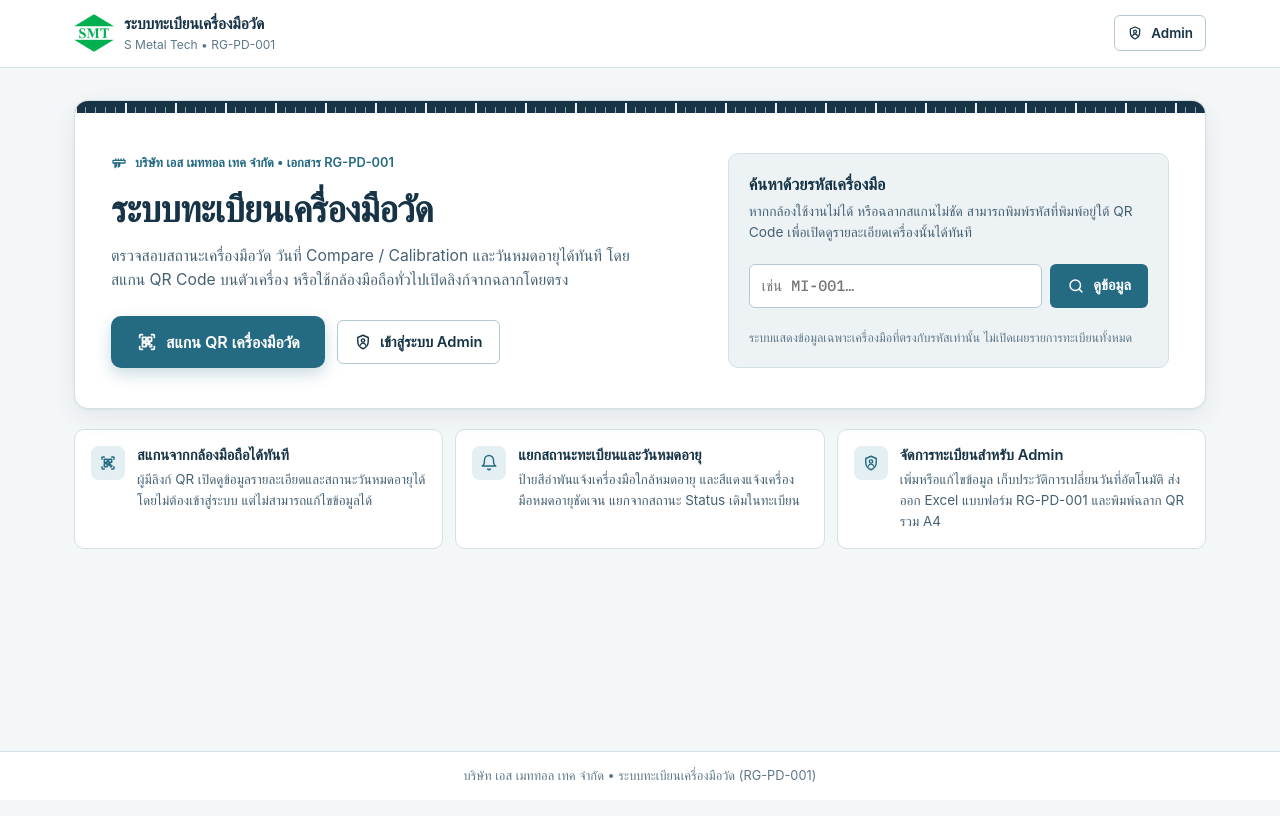
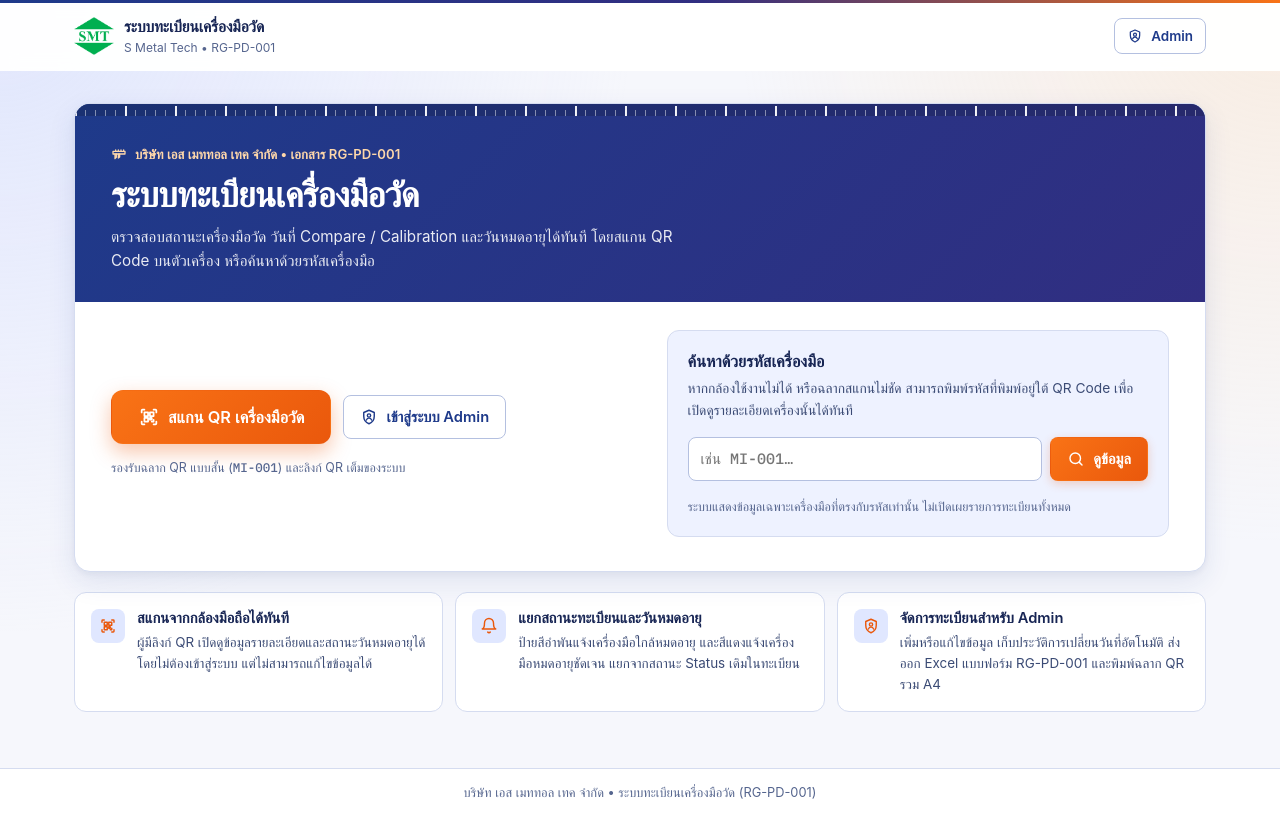
Before and after one commit to smetaltech027-afk/measuring-instrument-system, a React (Vite) app: page / in a window 1280 px wide. Built offline with nearby package versions, Linux system fonts and the light colour scheme; no server answers; a web font is replaced by a local one.

Commit message:
style: apply Theme 3 (Vibrant Indigo & Safety Orange) across web UI and email

```diff
--- a/index.html
+++ b/index.html
@@ -3,7 +3,7 @@
   <head>
     <meta charset="UTF-8" />
     <meta name="viewport" content="width=device-width, initial-scale=1.0, viewport-fit=cover" />
-    <meta name="theme-color" content="#F4F7F8" />
+    <meta name="theme-color" content="#F6F7FC" />
     <meta
       name="description"
       content="ระบบทะเบียนเครื่องมือวัด บริษัท เอส เมททอล เทค จำกัด — สแกน QR ตรวจสอบสถานะการสอบเทียบและวันหมดอายุ"
--- a/src/components/InstrumentPlaceholder.tsx
+++ b/src/components/InstrumentPlaceholder.tsx
@@ -33,21 +33,21 @@ export function InstrumentPlaceholder({ name, code }: InstrumentPlaceholderProps
       aria-label={`ภาพแทนชั่วคราวสำหรับ ${name} รหัส ${code}`}
       style={{ width: '100%', height: '100%', display: 'block' }}
     >
-      <rect width="320" height="240" fill="#EDF3F5" />
+      <rect width="320" height="240" fill="#EEF2FF" />
       {/* Subtle blueprint grid */}
-      <g stroke="#D6E3E9" strokeWidth="1">
+      <g stroke="#D5DCF0" strokeWidth="1">
         <path d="M0 40H320M0 80H320M0 120H320M0 160H320M0 200H320" />
         <path d="M40 0V240M80 0V240M120 0V240M160 0V240M200 0V240M240 0V240M280 0V240" />
       </g>
 
       {/* Precision caliper vector mark */}
-      <g transform="translate(86, 56)" stroke="#246A82" strokeWidth="2.4" fill="none">
+      <g transform="translate(86, 56)" stroke="#1E3A8A" strokeWidth="2.4" fill="none">
         <rect x="0" y="22" width="148" height="20" rx="3" fill="#FFFFFF" />
-        <path d="M18 42v34l12-10V42" fill="#DCEAF0" />
+        <path d="M18 42v34l12-10V42" fill="#E0E7FF" />
         <path d="M52 42v30l12-9V42" fill="#FFFFFF" />
-        <path d="M18 22V8l10 5v9" fill="#DCEAF0" />
+        <path d="M18 22V8l10 5v9" fill="#FFEDD5" stroke="#EA580C" />
         <path d="M52 22V10l10 5v7" fill="#FFFFFF" />
-        <g stroke="#173447" strokeWidth="1.5">
+        <g stroke="#172554" strokeWidth="1.5">
           <line x1="76" y1="22" x2="76" y2="30" />
           <line x1="88" y1="22" x2="88" y2="28" />
           <line x1="100" y1="22" x2="100" y2="32" />
@@ -58,7 +58,7 @@ export function InstrumentPlaceholder({ name, code }: InstrumentPlaceholderProps
       </g>
 
       {/* Code pill & caption */}
-      <rect x="86" y="156" width="148" height="28" rx="6" fill="#173447" />
+      <rect x="86" y="156" width="148" height="28" rx="6" fill="#1E3A8A" />
       <text
         x="160"
         y="175"
@@ -74,7 +74,7 @@ export function InstrumentPlaceholder({ name, code }: InstrumentPlaceholderProps
         x="160"
         y="204"
         textAnchor="middle"
-        fill="#466173"
+        fill="#3B4B75"
         fontSize="11"
         fontWeight="600"
         fontFamily="IBM Plex Sans Thai, sans-serif"
--- a/src/pages/HomePage.tsx
+++ b/src/pages/HomePage.tsx
@@ -48,9 +48,9 @@ export function HomePage({ onOpenInstrumentByToken, onNavigateAdmin }: HomePageP
   return (
     <main id="main-content" className="page-main">
       <section className="hero-workshop" aria-labelledby="home-title">
-        <div className="hero-ruler" aria-hidden="true" />
-        <div className="hero-grid">
-          <div style={{ display: 'flex', flexDirection: 'column', justifyContent: 'center' }}>
+        <div className="hero-banner">
+          <div className="hero-ruler" aria-hidden="true" />
+          <div className="hero-banner-content">
             <div className="hero-eyebrow">
               <CaliperIcon size={16} />
               <span>บริษัท เอส เมททอล เทค จำกัด • เอกสาร RG-PD-001</span>
@@ -60,9 +60,13 @@ export function HomePage({ onOpenInstrumentByToken, onNavigateAdmin }: HomePageP
             </h1>
             <p className="hero-desc">
               ตรวจสอบสถานะเครื่องมือวัด วันที่ Compare / Calibration และวันหมดอายุได้ทันที
-              โดยสแกน QR Code บนตัวเครื่อง หรือใช้กล้องมือถือทั่วไปเปิดลิงก์จากฉลากโดยตรง
+              โดยสแกน QR Code บนตัวเครื่อง หรือค้นหาด้วยรหัสเครื่องมือ
             </p>
+          </div>
+        </div>
 
+        <div className="hero-grid">
+          <div className="hero-action-panel">
             <div className="hero-primary-action">
               <button
                 type="button"
@@ -77,6 +81,9 @@ export function HomePage({ onOpenInstrumentByToken, onNavigateAdmin }: HomePageP
                 เข้าสู่ระบบ Admin
               </button>
             </div>
+            <p className="field-hint">
+              รองรับฉลาก QR แบบสั้น (<span className="mono">MI-001</span>) และลิงก์ QR เต็มของระบบ
+            </p>
           </div>
 
           <div className="lookup-panel" aria-labelledby="lookup-title">
--- a/src/styles/components.css
+++ b/src/styles/components.css
@@ -28,36 +28,40 @@
 
 .btn--primary {
   background-color: var(--brand-primary);
+  background-image: linear-gradient(135deg, #f97316 0%, #ea580c 100%);
   color: #ffffff;
+  box-shadow: 0 3px 10px rgba(234, 88, 12, 0.24);
 }
 
 .btn--primary:hover:not(:disabled) {
-  background-color: var(--brand-primary-hover);
+  background-image: linear-gradient(135deg, #ea580c 0%, #c2410c 100%);
 }
 
 .btn--primary-lg {
   background-color: var(--brand-primary);
+  background-image: linear-gradient(135deg, #f97316 0%, #ea580c 100%);
   color: #ffffff;
-  min-height: 52px;
-  padding: 0 24px;
-  font-size: 1rem;
+  min-height: 54px;
+  padding: 0 26px;
+  font-size: 1.02rem;
   border-radius: var(--radius-md);
-  box-shadow: 0 6px 16px rgba(36, 106, 130, 0.24);
+  box-shadow: 0 8px 20px rgba(234, 88, 12, 0.34);
 }
 
 .btn--primary-lg:hover:not(:disabled) {
-  background-color: var(--brand-primary-hover);
+  background-image: linear-gradient(135deg, #ea580c 0%, #c2410c 100%);
+  transform: translateY(-1px);
 }
 
 .btn--secondary {
   background-color: var(--bg-surface);
   border-color: var(--border-strong);
-  color: var(--ink-primary);
+  color: var(--brand-indigo);
 }
 
 .btn--secondary:hover:not(:disabled) {
   background-color: var(--bg-subtle);
-  border-color: var(--brand-primary);
+  border-color: var(--brand-indigo);
 }
 
 .btn--ghost {
@@ -213,14 +217,14 @@
 .code-chip {
   display: inline-flex;
   align-items: center;
-  padding: 2px 8px;
-  border-radius: 5px;
+  padding: 2px 9px;
+  border-radius: 6px;
   font-family: var(--font-mono);
   font-size: 0.8rem;
-  font-weight: 600;
-  background-color: var(--bg-tint);
-  color: var(--brand-navy);
-  border: 1px solid #c6dce4;
+  font-weight: 700;
+  background-color: var(--chip-bg);
+  color: var(--chip-ink);
+  border: 1px solid var(--chip-border);
 }
 
 /* Alerts & Feedback Banners */
--- a/src/styles/layout.css
+++ b/src/styles/layout.css
@@ -11,8 +11,10 @@
   position: sticky;
   top: 0;
   z-index: 30;
-  background-color: rgba(255, 255, 255, 0.94);
+  background-color: rgba(255, 255, 255, 0.96);
   backdrop-filter: blur(8px);
+  border-top: 3px solid transparent;
+  border-image: linear-gradient(90deg, #1e3a8a 0%, #312e81 55%, #f97316 100%) 1 0 0 0;
   border-bottom: 1px solid var(--border-default);
   padding-top: env(safe-area-inset-top);
 }
@@ -112,7 +114,7 @@
   justify-content: center;
 }
 
-/* Precision Workshop Hero */
+/* Precision Workshop Hero — Theme 3 Indigo Header + Safety Orange Actions */
 .hero-workshop {
   position: relative;
   background-color: var(--bg-surface);
@@ -122,14 +124,20 @@
   overflow: hidden;
 }
 
-/* Subtle caliper graduation ruler along top edge */
+/* Vibrant Indigo Banner with Caliper Graduation Ruler */
+.hero-banner {
+  background-color: var(--brand-indigo);
+  background-image: linear-gradient(135deg, #1e3a8a 0%, #312e81 100%);
+  color: #ffffff;
+}
+
 .hero-ruler {
   height: 12px;
-  background-color: var(--brand-navy);
+  background-color: rgba(15, 23, 42, 0.25);
   background-image: repeating-linear-gradient(
       90deg,
-      rgba(255, 255, 255, 0.55) 0,
-      rgba(255, 255, 255, 0.55) 1px,
+      rgba(255, 255, 255, 0.45) 0,
+      rgba(255, 255, 255, 0.45) 1px,
       transparent 1px,
       transparent 10px
     ),
@@ -145,11 +153,15 @@
   background-repeat: no-repeat;
 }
 
+.hero-banner-content {
+  padding: 22px 20px 24px;
+}
+
 .hero-grid {
   display: grid;
   grid-template-columns: 1fr;
-  gap: 28px;
-  padding: 28px 20px;
+  gap: 20px;
+  padding: 22px 20px 24px;
 }
 
 @media (min-width: 820px) {
@@ -159,11 +171,14 @@
   .page-main {
     padding: 32px 24px 56px;
   }
+  .hero-banner-content {
+    padding: 28px 36px 30px;
+  }
   .hero-grid {
-    grid-template-columns: 1.25fr 0.95fr;
+    grid-template-columns: 1.05fr 1fr;
     align-items: stretch;
-    gap: 36px;
-    padding: 40px 36px;
+    gap: 28px;
+    padding: 28px 36px 34px;
   }
 }
 
@@ -171,24 +186,32 @@
   display: inline-flex;
   align-items: center;
   gap: 8px;
-  font-size: 0.8rem;
+  font-size: 0.82rem;
   font-weight: 600;
-  color: var(--brand-primary);
-  margin-bottom: 12px;
+  color: #fed7aa;
+  margin-bottom: 8px;
 }
 
 .hero-heading {
-  font-size: clamp(1.65rem, 3.2vw, 2.3rem);
+  font-size: clamp(1.6rem, 3.2vw, 2.2rem);
   font-weight: 700;
   letter-spacing: -0.02em;
-  margin-bottom: 12px;
+  color: #ffffff;
+  margin-bottom: 8px;
 }
 
 .hero-desc {
-  color: var(--ink-secondary);
-  max-width: 54ch;
-  font-size: 0.98rem;
-  margin-bottom: 24px;
+  color: rgba(255, 255, 255, 0.9);
+  max-width: 60ch;
+  font-size: 0.95rem;
+  margin-bottom: 0;
+}
+
+.hero-action-panel {
+  display: flex;
+  flex-direction: column;
+  justify-content: center;
+  gap: 14px;
 }
 
 .hero-primary-action {
@@ -196,6 +219,16 @@
   flex-wrap: wrap;
   gap: 12px;
   align-items: center;
+}
+
+.hero-primary-action .btn--primary-lg {
+  width: 100%;
+}
+
+@media (min-width: 520px) {
+  .hero-primary-action .btn--primary-lg {
+    width: auto;
+  }
 }
 
 .lookup-panel {
@@ -318,9 +351,9 @@
 }
 
 .kpi-card {
-  background-color: var(--bg-surface);
-  border: 1px solid var(--border-default);
-  border-left: 4px solid var(--brand-primary);
+  background-color: #eef2ff;
+  border: 1px solid #c7d2fe;
+  border-left: 4px solid var(--brand-indigo);
   border-radius: var(--radius-md);
   padding: 14px 16px;
   box-shadow: var(--shadow-sm);
@@ -330,25 +363,42 @@
 }
 
 .kpi-card:hover {
-  border-color: var(--brand-primary);
-  background-color: #fafcfd;
+  border-color: var(--brand-indigo);
+  transform: translateY(-1px);
 }
 
 .kpi-card--amber {
+  background-color: #fefce8;
+  border-color: #fde047;
   border-left-color: var(--amber-accent);
 }
 
+.kpi-card--amber:hover {
+  border-color: var(--amber-accent);
+}
+
 .kpi-card--red {
+  background-color: #fef2f2;
+  border-color: #fca5a5;
   border-left-color: var(--red-accent);
 }
 
+.kpi-card--red:hover {
+  border-color: var(--red-accent);
+}
+
 .kpi-card--green {
+  background-color: #ecfdf5;
+  border-color: #6ee7b7;
   border-left-color: var(--green-accent);
 }
 
+.kpi-card--green:hover {
+  border-color: var(--green-accent);
+}
+
 .kpi-card--active {
-  background-color: var(--bg-tint);
-  border-color: var(--brand-primary);
+  box-shadow: 0 0 0 2px var(--brand-indigo);
 }
 
 .kpi-label {
--- a/src/styles/tokens.css
+++ b/src/styles/tokens.css
@@ -1,55 +1,64 @@
-/* Precision Workshop Design Tokens — Concept A */
+/* Theme 3: Vibrant Indigo & Safety Orange — WCAG AA+ Verified */
 :root {
-  /* Core Palette (WCAG AA+ verified) */
-  --bg-canvas: #f4f7f8;
+  /* Core Palette */
+  --bg-canvas: #f6f7fc;
   --bg-surface: #ffffff;
-  --bg-subtle: #edf3f5;
-  --bg-tint: #e4eff3;
+  --bg-subtle: #eef2ff;
+  --bg-tint: #e0e7ff;
 
-  --ink-primary: #173447;
-  --ink-secondary: #466173;
-  --ink-muted: #5d7788;
+  --ink-primary: #172554;
+  --ink-secondary: #3b4b75;
+  --ink-muted: #55658e;
 
-  --brand-primary: #246a82;
-  --brand-primary-hover: #1b5468;
-  --brand-primary-active: #144152;
-  --brand-navy: #173447;
+  /* Primary Action (Safety Orange) & Brand Indigo */
+  --brand-primary: #ea580c;
+  --brand-primary-start: #f97316;
+  --brand-primary-hover: #c2410c;
+  --brand-primary-active: #9a3412;
+  --brand-indigo: #1e3a8a;
+  --brand-indigo-deep: #312e81;
+  --brand-navy: #172554;
 
-  /* Semantic Expiry & Status Tokens */
-  --amber-accent: #c77d12;
-  --amber-text: #8c5306;
-  --amber-bg: #fef5e7;
-  --amber-border: #f0cf99;
+  /* Code Chip Accent */
+  --chip-bg: #ffedd5;
+  --chip-border: #fdba74;
+  --chip-ink: #9a3412;
 
-  --red-accent: #b43b3b;
-  --red-text: #962828;
-  --red-bg: #fdecec;
-  --red-border: #f2bcbc;
+  /* Semantic Expiry & Status Tokens (Vibrant & Accessible) */
+  --amber-accent: #ca8a04;
+  --amber-text: #854d0e;
+  --amber-bg: #fef9c3;
+  --amber-border: #fde047;
 
-  --green-accent: #1e7356;
-  --green-text: #185e47;
-  --green-bg: #e8f5f0;
-  --green-border: #b7dfd0;
+  --red-accent: #dc2626;
+  --red-text: #991b1b;
+  --red-bg: #fee2e2;
+  --red-border: #fca5a5;
 
-  --neutral-text: #3d5463;
-  --neutral-bg: #eef3f5;
-  --neutral-border: #ccd9e0;
+  --green-accent: #059669;
+  --green-text: #065f46;
+  --green-bg: #d1fae5;
+  --green-border: #6ee7b7;
+
+  --neutral-text: #3b4b75;
+  --neutral-bg: #eef2ff;
+  --neutral-border: #c7d2fe;
 
   /* Borders & Elevation */
-  --border-default: #d3e0e6;
-  --border-strong: #b4c8d2;
-  --shadow-sm: 0 1px 2px rgba(23, 52, 71, 0.06);
-  --shadow-md: 0 8px 24px rgba(23, 52, 71, 0.08), 0 1px 3px rgba(23, 52, 71, 0.05);
-  --shadow-modal: 0 24px 56px rgba(15, 36, 51, 0.28), 0 2px 8px rgba(15, 36, 51, 0.12);
+  --border-default: #d5dcf0;
+  --border-strong: #b4c0e0;
+  --shadow-sm: 0 2px 6px rgba(23, 37, 84, 0.06);
+  --shadow-md: 0 10px 28px rgba(30, 58, 138, 0.10), 0 2px 6px rgba(23, 37, 84, 0.05);
+  --shadow-modal: 0 24px 56px rgba(23, 37, 84, 0.32), 0 2px 10px rgba(23, 37, 84, 0.14);
 
   /* Typography */
   --font-sans: 'IBM Plex Sans Thai', -apple-system, BlinkMacSystemFont, 'Segoe UI', sans-serif;
   --font-mono: 'IBM Plex Mono', ui-monospace, SFMono-Regular, Menlo, monospace;
 
   /* Spacing & Radii */
-  --radius-sm: 6px;
-  --radius-md: 10px;
-  --radius-lg: 14px;
+  --radius-sm: 8px;
+  --radius-md: 12px;
+  --radius-lg: 16px;
   --radius-pill: 999px;
 
   --space-1: 4px;
@@ -61,7 +70,7 @@
   --space-8: 32px;
   --space-10: 40px;
 
-  --focus-ring: 0 0 0 3px rgba(36, 106, 130, 0.34);
+  --focus-ring: 0 0 0 3px rgba(30, 58, 138, 0.28);
   --container-max: 1180px;
 }
 
@@ -79,7 +88,7 @@ html {
   color: var(--ink-primary);
   background-color: var(--bg-canvas);
   -webkit-text-size-adjust: 100%;
-  -webkit-tap-highlight-color: rgba(36, 106, 130, 0.14);
+  -webkit-tap-highlight-color: rgba(234, 88, 12, 0.14);
 }
 
 @media (pointer: fine) {
@@ -92,6 +101,9 @@ body {
   margin: 0;
   min-height: 100svh;
   background-color: var(--bg-canvas);
+  background-image: radial-gradient(circle at 0% 0%, rgba(199, 210, 254, 0.45), transparent 42%),
+    radial-gradient(circle at 100% 0%, rgba(254, 215, 170, 0.32), transparent 36%);
+  background-attachment: fixed;
   color: var(--ink-primary);
   overflow-x: hidden;
 }
@@ -111,7 +123,7 @@ p {
 }
 
 a {
-  color: var(--brand-primary);
+  color: var(--brand-indigo);
 }
 
 button,
@@ -130,7 +142,7 @@ input {
 }
 
 :focus-visible {
-  outline: 2px solid var(--brand-primary);
+  outline: 2px solid var(--brand-indigo);
   outline-offset: 2px;
   box-shadow: var(--focus-ring);
 }
@@ -150,7 +162,7 @@ input {
   top: 8px;
   z-index: 9999;
   padding: 10px 16px;
-  background-color: var(--brand-navy);
+  background-color: var(--brand-indigo);
   color: #ffffff;
   border-radius: var(--radius-sm);
   text-decoration: none;
```
Also changed, not shown: 1 other file (tests, documents, lock files or other folders).
